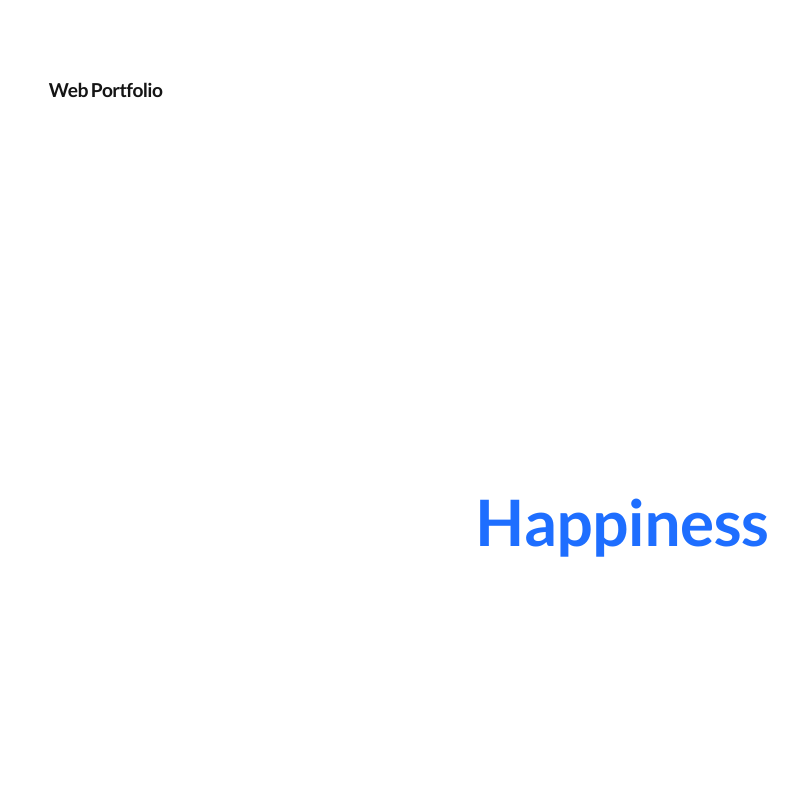
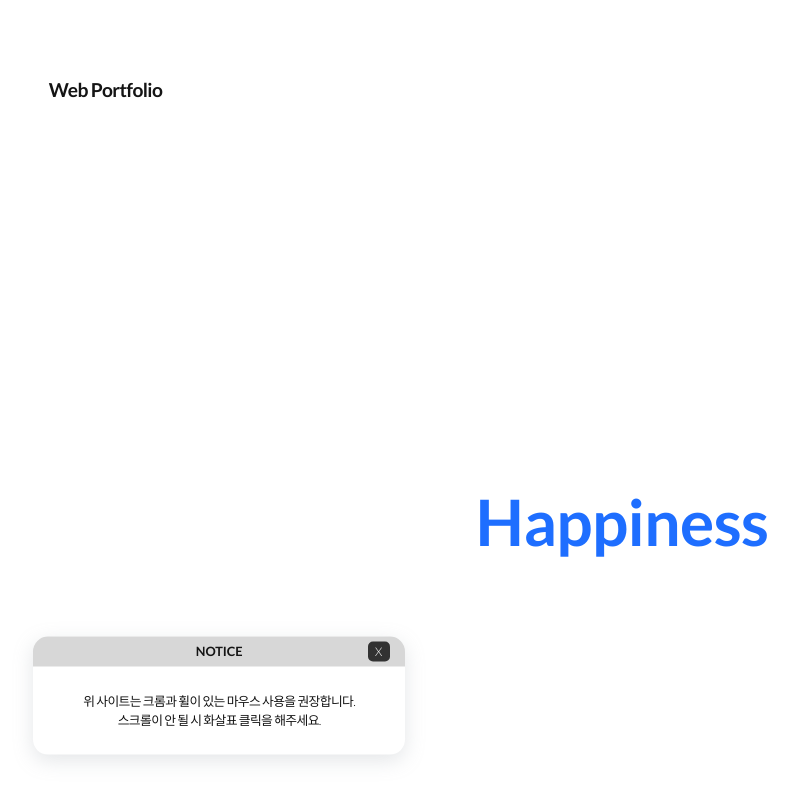
Before and after one commit to PakSohyun/psh, a plain HTML site: page index.html in a window 1280 px wide. Shown: the whole page, without its empty margins (18-816 px from the left). Drawn offline with nearby package versions, Linux system fonts and the light colour scheme.

Commit message:
2차수정

```diff
--- a/css/main.css
+++ b/css/main.css
@@ -14,6 +14,14 @@ header h1{display: inline-block; font-size: 2.4rem; font-weight: 700;}
 .menu_box nav ul li{line-height: 12.8rem;}
 .menu_box nav ul li a{font-size: 4.0rem; font-weight: 700;}
 .menu_box nav ul li a:hover{color: #1e6eff;}
+
+.popup{display: none; z-index: 9999; position: absolute; bottom: 6%; left: 4%; background-color: #fff; border-radius: 15px; font-size: 1.6rem; line-height: 2.4rem; text-align: center; box-shadow: rgba(149, 157, 165, 0.25) 0px 6px 20px; animation: popup 0.6s ease-out infinite alternate;;}
+.popup .title{position: relative; display: inline-block; width: 100%; padding: 5px; border-radius: 15px 15px 0 0; background-color: rgb(215, 215, 215);}
+.popup .title:after{position: absolute; right: 15px; top: 50%; transform: translateY(-50%); content: "X"; clear: both; display: inline-block; width: 20px; height: 20px; padding-right: 2px; border-radius: 5px; background-color: #323232; font-size: 12px; color: #fff; line-height: 20px; text-align: center; cursor: pointer;}
+.popup .title p{display: inline-block; letter-spacing: 0px; font-weight: 600;}
+.popup .text{padding: 25px 50px; font-weight: 300;}
+.popup .text span{font-weight: 500;}
+@keyframes popup {0%{transform: translateY(5px);} 100%{transform: translateY(0px);}}
 
 main{overflow: hidden; position: relative; width: 100%; height: 100%; background-color: #fff;}
 main .tit{position: absolute; top: 50%; left: 50%; z-index: 99; transform: translate3d(-50%, -50%, 0); margin-top: 5.0rem; text-align: center;}
--- a/index.html
+++ b/index.html
@@ -14,6 +14,15 @@
     <header>
         <h1>Web Portfolio</h1>
     </header>
+
+    <div class="popup">
+        <div class="title">
+            <p>NOTICE</p>
+        </div>
+        <div class="text">
+            <p>위 사이트는 <span>크롬</span>과 <span>휠이 있는 마우스 사용을 권장</span>합니다.</br>스크롤이 안 될 시 <span>화살표 클릭</span>을 해주세요.</p>
+        </div>
+    </div>
 
     <main>
         <div class="tit">
--- a/js/main.js
+++ b/js/main.js
@@ -37,6 +37,7 @@ function cursor(){
 
 function tit(){
     $("main .tit").addClass("active");
+    $(".popup").fadeIn();
     setTimeout(function(){
         $(".first_tit").css("opacity","0");
         setTimeout(function(){
```
